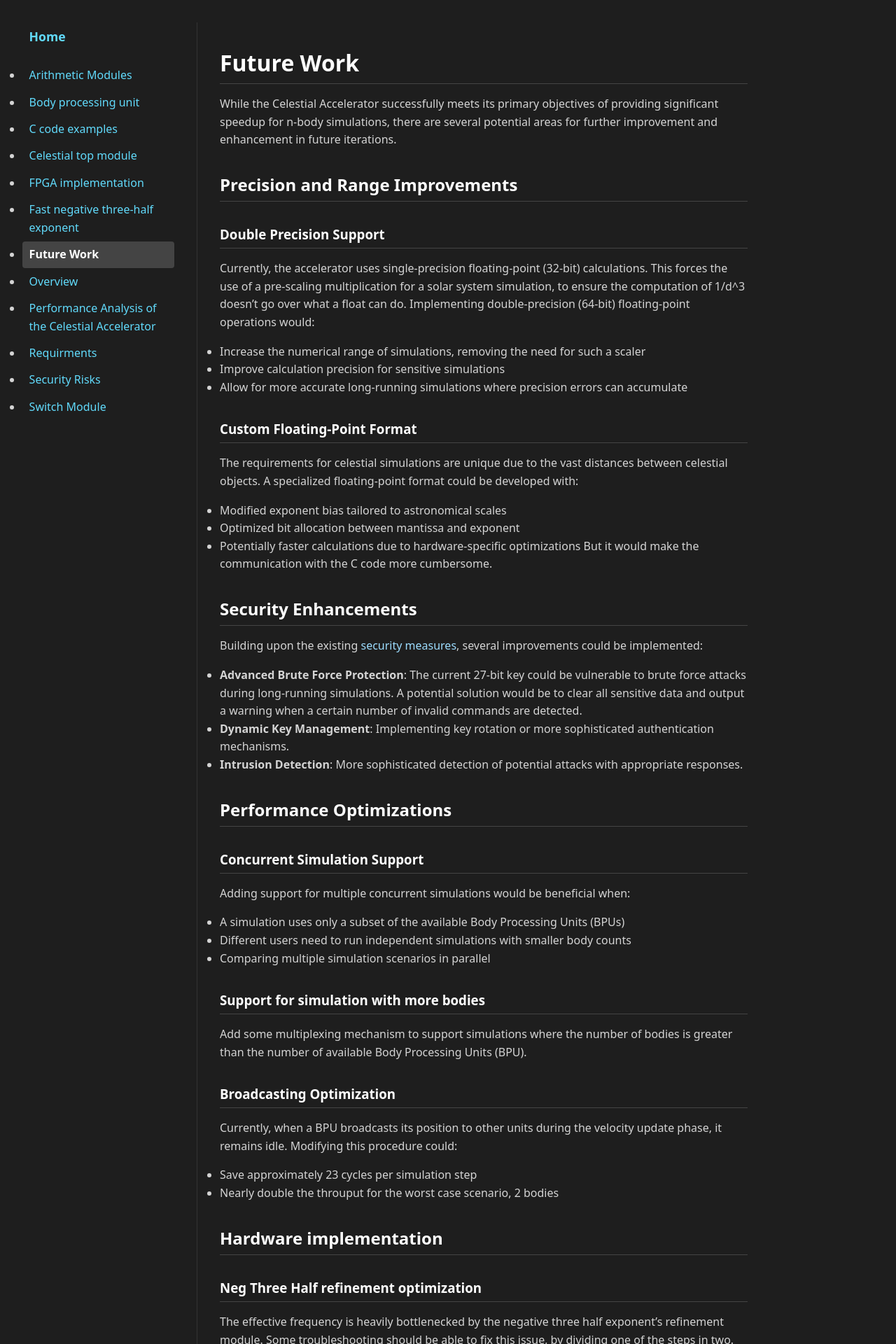
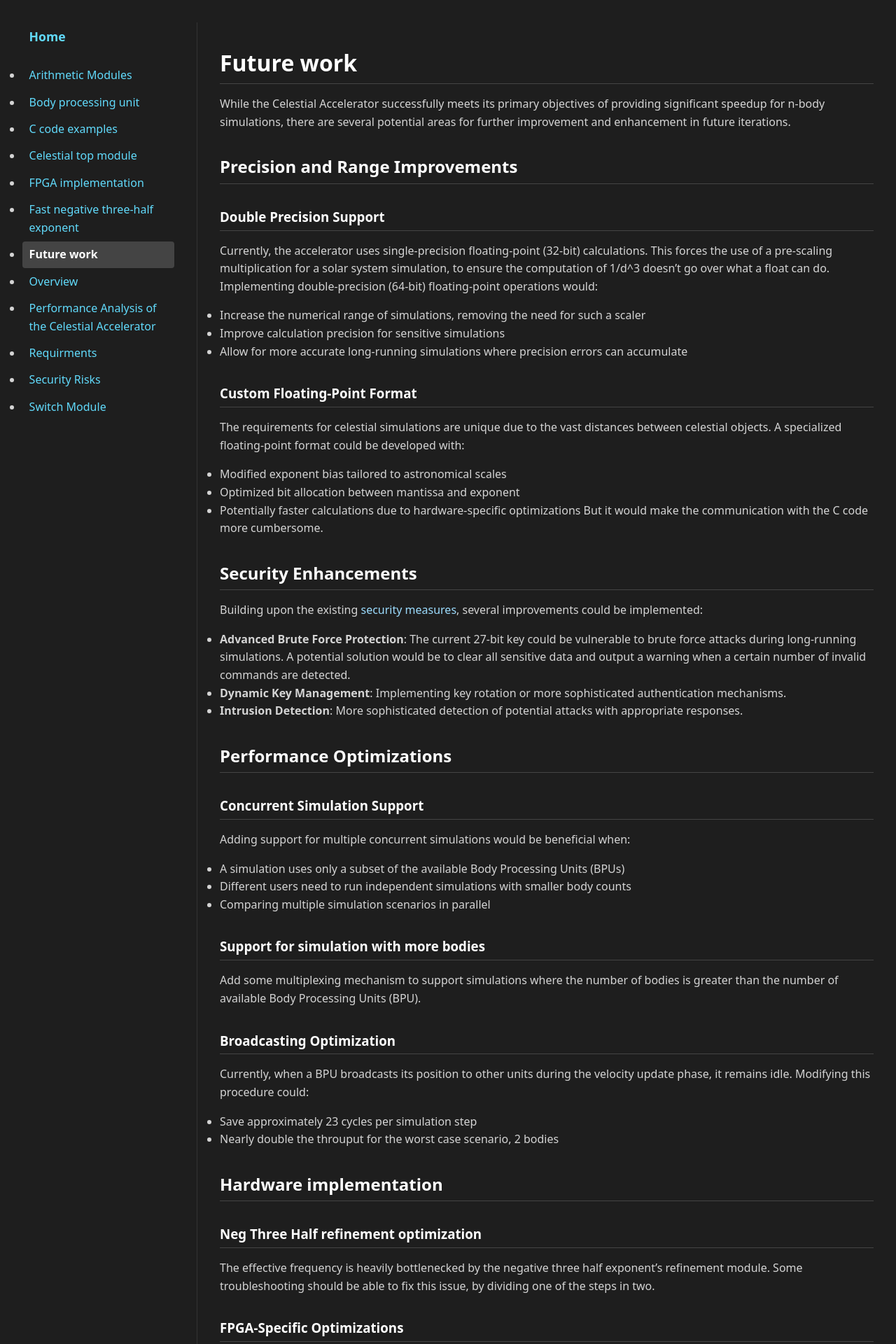
Before and after one commit to Vyndicta/Celestial, a Jekyll site: the page built from docs/celestial-accelerator-docs/future_work.md, in a window 1280 px wide. Shown: the top 1920 px of the page at 70% size. Built offline with Jekyll 4.4.1, drawn with Linux system fonts in a browser that asks for light colours; our own code applies the rules of GitHub Pages for plain Markdown files.

Commit message:
Updating the doc

```diff
--- a/docs/assets/style.css
+++ b/docs/assets/style.css
@@ -10,18 +10,21 @@ body {
   background-color: #1e1e1e;
   color: #d4d4d4;
   line-height: 1.6;
+  overflow-x: hidden; /* Prevent horizontal scrolling on the body */
 }
 
 /* Layout */
 .container {
   display: flex;
-  max-width: 1100px;
-  margin: 0 auto 0 0; /* Changed from 'margin: 0 auto;' to align the container to the left */
+  max-width: 1400px;
+  margin: 0 auto; /* Centered on all screens */
   padding: 2rem;
+  width: 100%;
 }
 
 .sidebar {
   width: 250px;
+  min-width: 250px; /* Prevent sidebar from shrinking */
   padding-right: 2rem;
   border-right: 1px solid #333;
 }
@@ -80,6 +83,9 @@ body {
 .content {
   flex: 1;
   padding-left: 2rem;
+  width: 100%;
+  max-width: 100%;
+  overflow-wrap: break-word; /* Ensure content doesn't overflow */
 }
 
 .content h1, .content h2, .content h3 {
@@ -88,10 +94,12 @@ body {
   padding-bottom: 0.25rem;
   margin-top: 2rem;
   margin-bottom: 1rem;
+  overflow-wrap: break-word; /* Allow headers to wrap */
 }
 
 .content p {
   margin: 1rem 0;
+  max-width: 100%; /* Ensure paragraphs don't overflow */
 }
 
 /* Links */
@@ -147,6 +155,7 @@ code {
   padding: 0.2rem 0.4rem;
   border-radius: 4px;
   font-family: Consolas, monospace;
+  word-break: break-word; /* Break long lines */
 }
 
 pre {
@@ -155,18 +164,23 @@ pre {
   overflow-x: auto;
   border-radius: 6px;
   margin: 0; /* Remove margin since container handles it */
+  max-width: 100%; /* Ensure pre doesn't overflow parent */
+  white-space: pre-wrap; /* Allow wrapping for better mobile display */
+  word-wrap: break-word; /* Break long words if needed */
 }
 
 pre code {
   background: none;
   padding: 0;
   font-size: 0.9rem;
+  white-space: pre; /* Preserve formatting within code blocks */
 }
 
 /* Image Containers */
 .image-container {
   margin: 1.5rem 0;
   max-width: 100%;
+  overflow: hidden; /* Prevent overflow */
 }
 
 .image-container img {
@@ -211,6 +225,37 @@ pre code {
 }
 
 /* Responsive */
+/* Extra large screens (ultrawides) */
+@media (min-width: 1921px) {
+  .container {
+    max-width: 70%; /* Limit width on very large screens */
+  }
+}
+
+/* Large screens */
+@media (max-width: 1200px) {
+  .container {
+    max-width: 95%;
+  }
+}
+
+/* Medium screens */
+@media (max-width: 992px) {
+  .container {
+    padding: 1.5rem;
+  }
+
+  .sidebar {
+    min-width: 220px;
+    width: 220px;
+  }
+
+  .content {
+    padding-left: 1.5rem;
+  }
+}
+
+/* Small screens (tablets) */
 @media (max-width: 768px) {
   .container {
     flex-direction: column;
@@ -219,6 +264,7 @@ pre code {
 
   .sidebar {
     width: 100%;
+    min-width: 100%;
     padding-right: 0;
     border-right: none;
     margin-bottom: 2rem;
@@ -226,6 +272,8 @@ pre code {
 
   .content {
     padding-left: 0;
+    width: 100%;
+    overflow-x: auto; /* Handle overflow content */
   }
 
   .copy-button {
@@ -238,4 +286,19 @@ pre code {
     margin-left: 0;
     text-align: center;
   }
+
+  .image-container.center {
+    width: 100%;
+  }
 }
+
+/* Extra small screens (phones) */
+@media (max-width: 576px) {
+  .container {
+    padding: 0.75rem;
+  }
+
+  pre {
+    font-size: 0.85rem;
+  }
+}
--- a/docs/celestial-accelerator-docs/future_work.md
+++ b/docs/celestial-accelerator-docs/future_work.md
@@ -1,4 +1,4 @@
-# Future Work
+# Future work
 
 While the Celestial Accelerator successfully meets its primary objectives of providing significant speedup for n-body simulations, there are several potential areas for further improvement and enhancement in future iterations.
 
```
